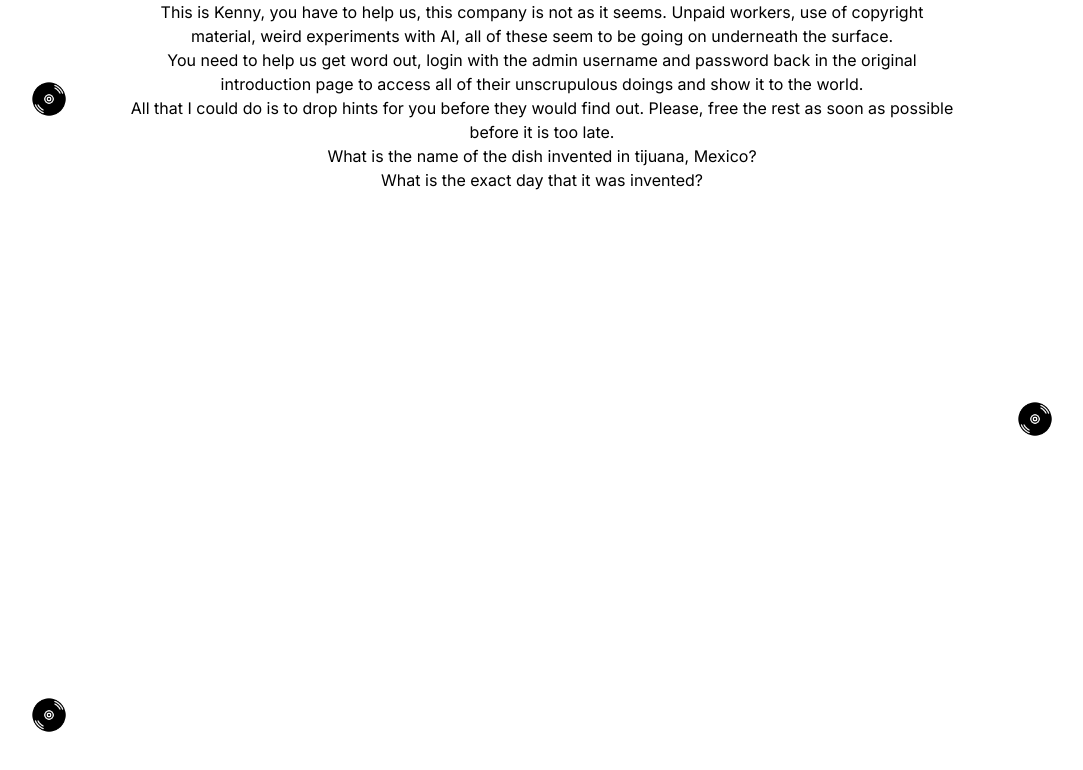
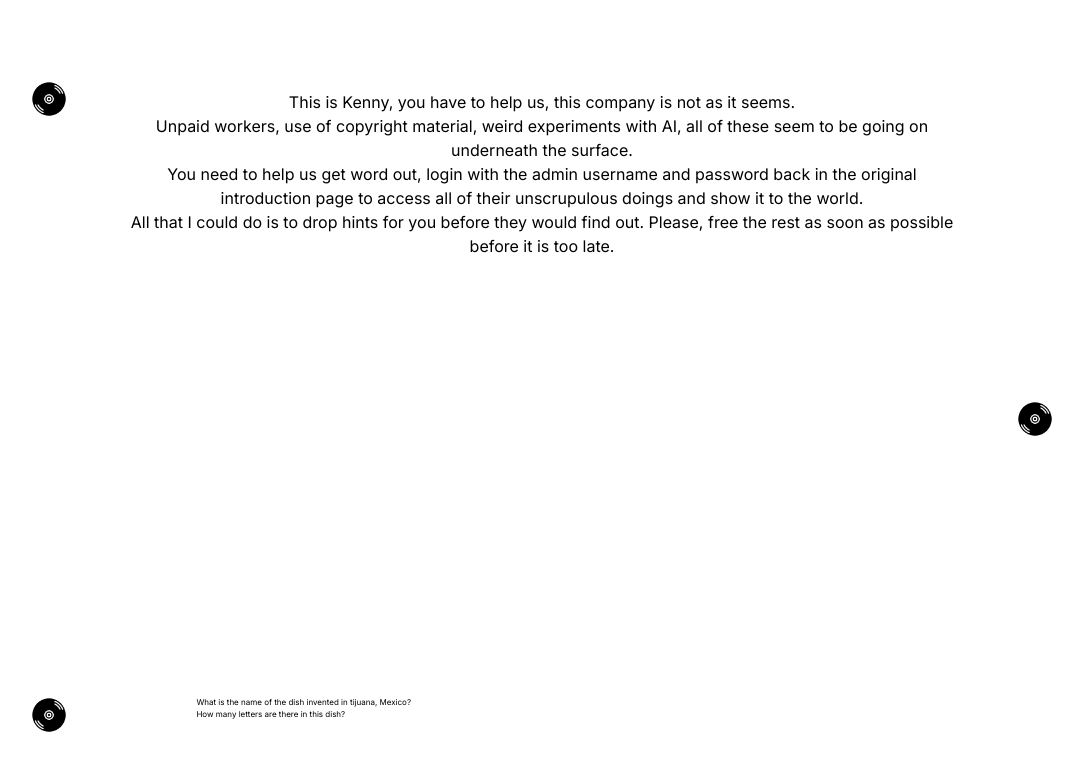
Before and after one commit to ItsTYtan/webelieve, a Next.js app: page /etyu in a window 1280 px wide. Shown: the top 770 px of the page, without its empty margins (98-1181 px from the left). Built offline with nearby package versions, Linux system fonts and the light colour scheme.

Commit message:
Update style for page 3

```diff
--- a/app/etyu/etyu.module.css
+++ b/app/etyu/etyu.module.css
@@ -1,4 +1,5 @@
 .MainText {
+    padding-top: 7%;
     margin: auto;
     align-self: center;
     text-align: center;
@@ -8,11 +9,10 @@
 }
 
 .Questions {
-    margin: auto;
-    text-align: center;
-    align-self: center;
-    flex-direction: column;
-    display: flex;
+    position: absolute;
+    bottom: 10%;
+    left:23%;
+    font-size: 8px;
 }
 
 .first {
--- a/app/etyu/page.tsx
+++ b/app/etyu/page.tsx
@@ -26,16 +26,17 @@ export default function Page() {
     return(
         <main>
             <audio src="audio/first.mp4" id='first' ref={firstRef}></audio>
-            <audio src="audio/second.mp4" id='second'></audio>
-            <audio src="audio/third.mp4" id='third'></audio>
+            <audio src="audio/second.mp4" id='second' ref={secondRef}></audio>
+            <audio src="audio/third.mp4" id='third' ref={thirdRef}></audio>
             <div className={styles.MainText}>
-            This is Kenny, you have to help us, this company is not as it seems. Unpaid workers, use of copyright material, weird experiments with AI, all of these seem to be going on underneath the surface. <br></br>
-You need to help us get word out, login with the admin username and password back in the original introduction page to access all of their unscrupulous doings and show it to the world. <br></br>
-All that I could do is to drop hints for you before they would find out. Please, free the rest as soon as possible before it is too late. <br></br>
+                This is Kenny, you have to help us, this company is not as it seems. <br></br>
+                Unpaid workers, use of copyright material, weird experiments with AI, all of these seem to be going on underneath the surface. <br></br>
+                You need to help us get word out, login with the admin username and password back in the original introduction page to access all of their unscrupulous doings and show it to the world. <br></br>
+                All that I could do is to drop hints for you before they would find out. Please, free the rest as soon as possible before it is too late. <br></br>
             </div>
             <div className={styles.Questions}>
                 What is the name of the dish invented in tijuana, Mexico? <br></br>
-                What is the exact day that it was invented? <br></br>
+                How many letters are there in this dish? <br></br>
             </div>
             <div className={styles.first}>
                 <img src='cd.png' onClick={playFirst}></img>
--- a/app/pvbw/page.tsx
+++ b/app/pvbw/page.tsx
@@ -1,12 +1,11 @@
 "use client"
 
 import styles from '@/app/pvbw/pvbw.module.css';
-import { useRef } from 'react';
 
 export default function Page() {
     return(
         <main>
-            <div>
+            <div className={styles.image}>
                 <img src='email.png'></img>
             </div>
             <div className={styles.text}>
```
Also changed, not shown: app/pvbw/pvbw.module.css (+7 -0 lines).
